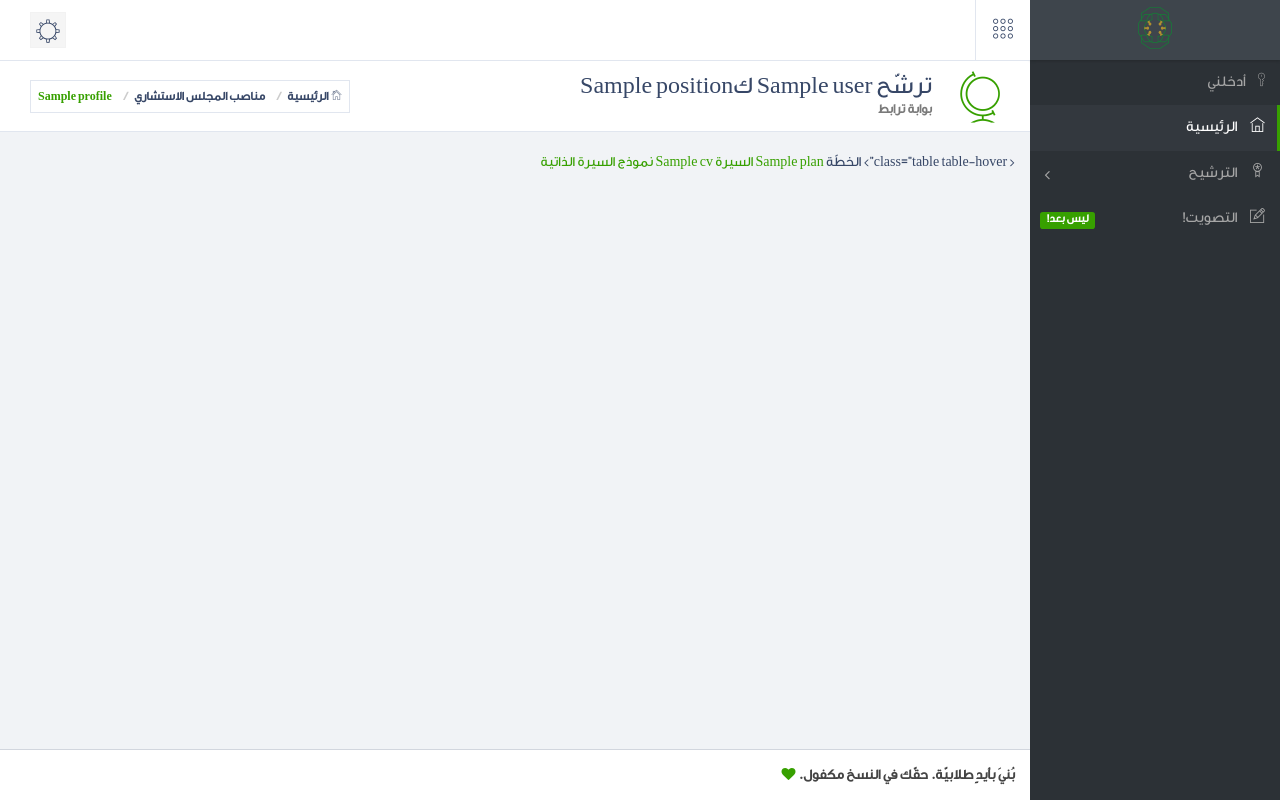
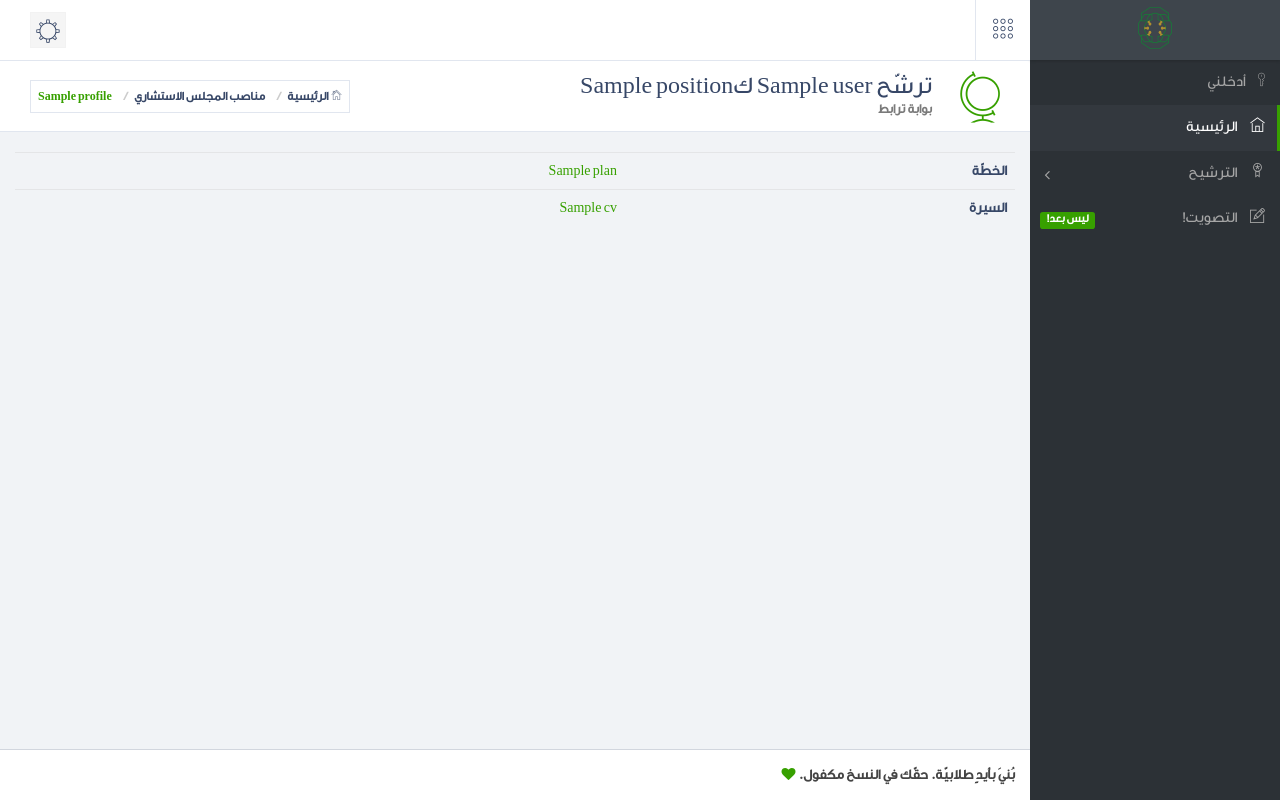
Before and after one commit to SAlkhairy/SAC, a Django app: template voting/templates/voting/show_nomination.html in a window 1280 px wide. Run offline with Django 3.2, Linux system fonts and the light colour scheme; the template is opened without the code that fills it: most values are stand-ins (such as "Sample title", 1, 10 or a date in 2020); some libraries are stand-ins or nearby versions.

Commit message:
Removed edit

```diff
--- a/voting/templates/voting/show_nomination.html
+++ b/voting/templates/voting/show_nomination.html
@@ -14,7 +14,7 @@
                         </ol>
 {% endblock %}
 {% block content %}
-< class="table table-hover">
+<table class="table table-hover">
    <tr>
       <th>الخطّة</th>
       <td><a href="{{ nomination.plan.url }}">{{ nomination.plan.name }}</td>
@@ -22,9 +22,6 @@
    <tr>
       <th>السيرة</th>
       <td><a href="{{ nomination.cv.url }}">{{ nomination.cv.name }}</td>
-   </tr>
-   <tr>
-      <th class="help-block small"><a href="https://goo.gl/ceKPnM">نموذج السيرة الذاتية</a></th>
    </tr>
    {% if nomination.cerificates %}
    <tr>
```
